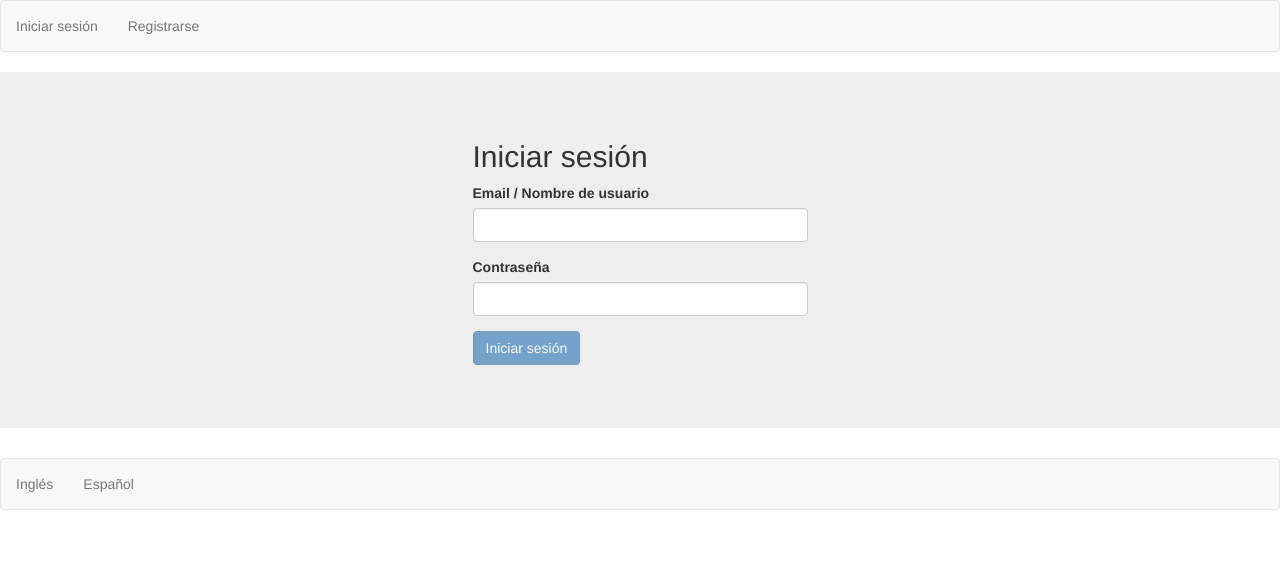
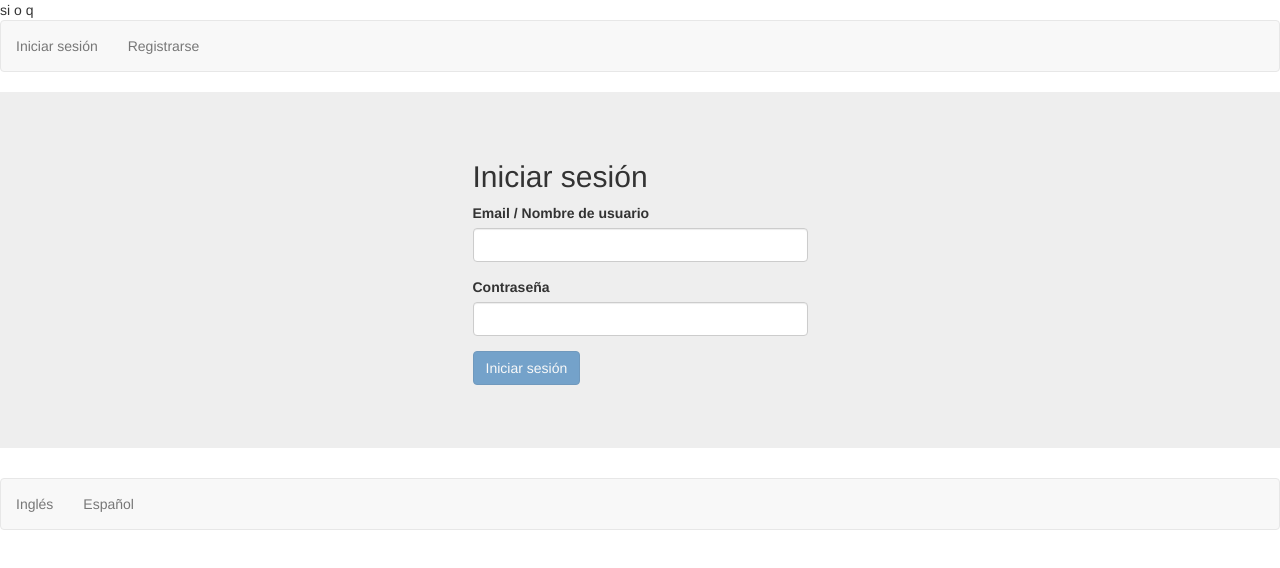
Before and after one commit to ChristianSP/nodeAPI-Angular2, a plain HTML site: page angularWords/index.html in a window 1280 px wide. Drawn offline with Linux system fonts and the light colour scheme.

Commit message:
Update index.html

```diff
--- a/angularWords/index.html
+++ b/angularWords/index.html
@@ -18,6 +18,7 @@
 </script></head>
 
   <body>
+    <div> si o q</div>
     <app>Loading AppComponent content here ...</app>
   <script type="text/javascript" src="inline.1c9fd8268017edb9d82e.bundle.js"></script><script type="text/javascript" src="main.fc56f207b3a2ff3dc84a.bundle.js"></script></body>
 </html>
```
